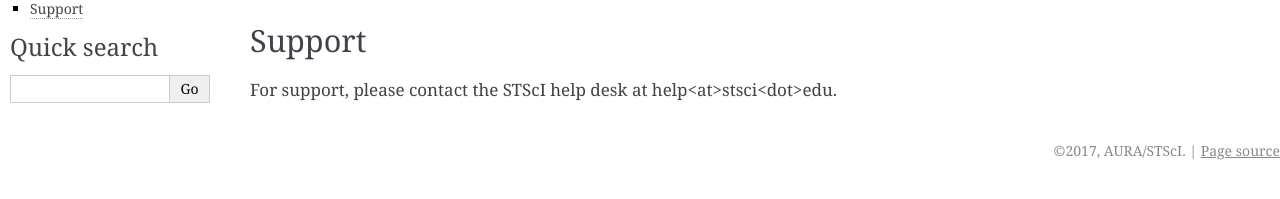
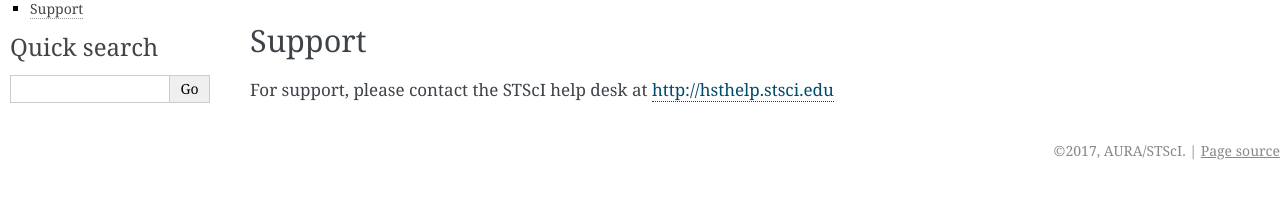
Before and after one commit to spacetelescope/stisblazefix, a Sphinx documentation site: the page built from doc/index.rst, in a window 1280 px wide. Shown: the part 503-702 px from the top of the page. Built offline with Sphinx 7.4.7, drawn with Linux system fonts in a browser that asks for light colours; formulas are drawn with MathJax 3.

Commit message:
Updated hsthelp contact info

```diff
--- a/doc/index.rst
+++ b/doc/index.rst
@@ -30,4 +30,4 @@ Release History
 Support
 -------
 
-For support, please contact the STScI help desk at help<at>stsci<dot>edu.
+For support, please contact the STScI help desk at http://hsthelp.stsci.edu
```
